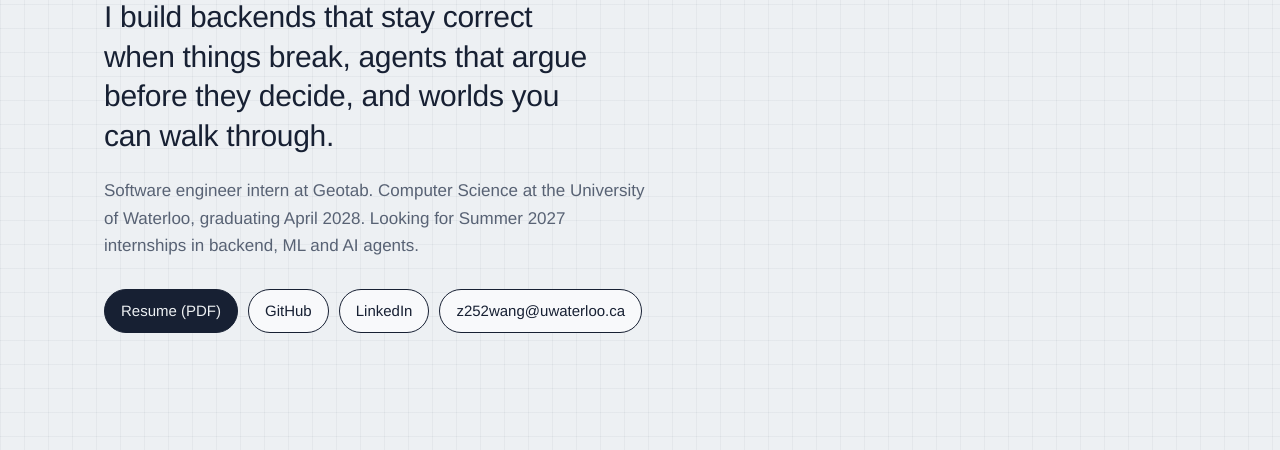
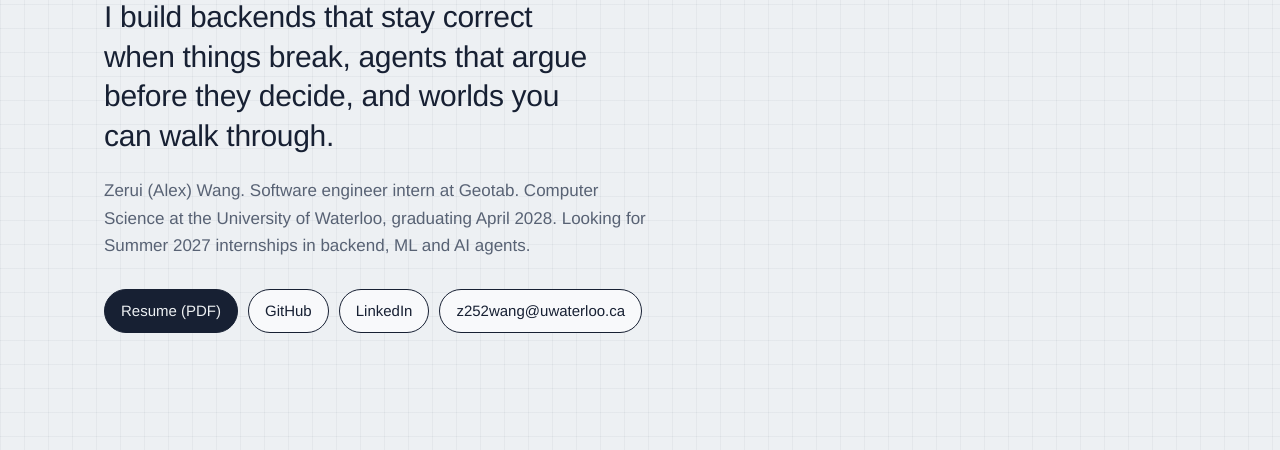
Before and after one commit to AlexW6385/AlexW6385.github.io, a plain HTML site: page index.html in a window 1280 px wide. Shown: the part 332-782 px from the top of the page. Drawn offline with Linux system fonts and the light colour scheme; a web font is replaced by a local one.

Commit message:
Show full name Zerui (Alex) Wang on homepage

```diff
--- a/index.html
+++ b/index.html
@@ -4,7 +4,7 @@
 <meta charset="utf-8">
 <meta name="viewport" content="width=device-width, initial-scale=1">
 <title>Alex Wang</title>
-<meta name="description" content="Alex Wang, Computer Science at the University of Waterloo. Backend systems, AI agents, and worlds you can walk through.">
+<meta name="description" content="Zerui (Alex) Wang, Computer Science at the University of Waterloo. Backend systems, AI agents, and worlds you can walk through.">
 <meta property="og:title" content="Alex Wang">
 <meta property="og:description" content="Backend systems that stay correct when things break, agents that argue before they decide, and worlds you can walk through.">
 <meta property="og:image" content="https://alexw6385.github.io/media/moc-parthenon.jpg">
@@ -33,7 +33,7 @@
 <section class="hero">
   <h1>Alex Wang</h1>
   <p class="lede">I build backends that stay correct when things break, agents that argue before they decide, and worlds you can walk through.</p>
-  <p class="now">Software engineer intern at Geotab. Computer Science at the University of Waterloo, graduating April 2028. Looking for Summer 2027 internships in backend, ML and AI agents.</p>
+  <p class="now">Zerui (Alex) Wang. Software engineer intern at Geotab. Computer Science at the University of Waterloo, graduating April 2028. Looking for Summer 2027 internships in backend, ML and AI agents.</p>
   <ul class="links">
     <li><a class="btn primary" href="Alex_Wang_Resume.pdf">Resume (PDF)</a></li>
     <li><a class="btn" href="https://github.com/AlexW6385">GitHub</a></li>
```
